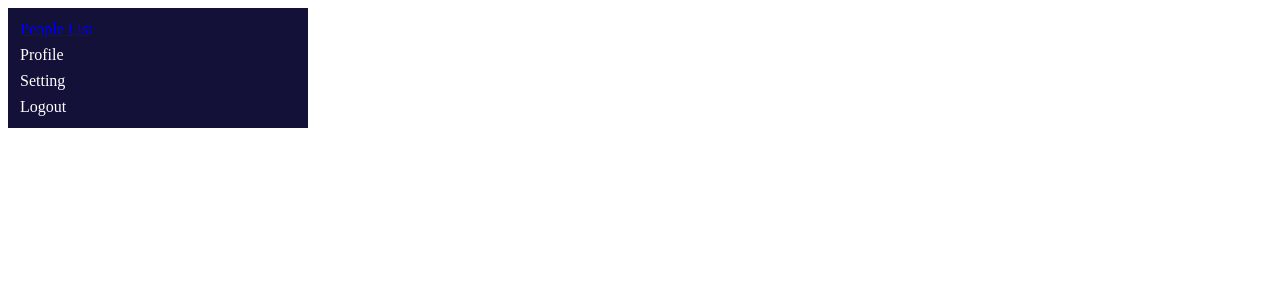
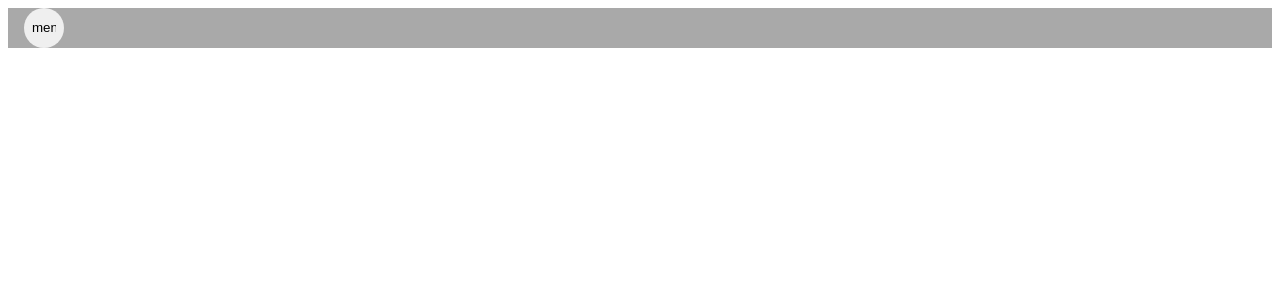
Before and after one commit to sandippote/angular-it, an Angular app: page / in a window 1280 px wide. Shown: the top 300 px of the page. Built offline with nearby package versions, Linux system fonts and the light colour scheme.

Commit message:
6 files modified, 1 added, 1 deleted

```diff
--- a/src/app/app.component.css
+++ /dev/null
@@ -1,3 +0,0 @@
-p {
-  font-family: Lato;
-}
--- a/src/app/app.component.html
+++ b/src/app/app.component.html
@@ -1,11 +1,55 @@
-<div fxLayout="row">
+<!-- <div fxLayout="row">
 
 	<div fxFlex="24">
-		<!-- <router-outlet name="navbar"></router-outlet> -->
 		<app-navbar></app-navbar>
 	</div>
 
 	<div fxFlex>
 		<router-outlet></router-outlet>
 	</div>
+</div> -->
+
+<!-- <mat-sidenav-container>
+  <mat-sidenav>
+    <mat-nav-list>
+
+      <a mat-list-item [routerLink]="'/accounts'"> Accounts </a>
+      <a mat-list-item [routerLink]="'/create-account'"> Create Account </a>
+      <a mat-list-item [routerLink]="'/contacts'"> Contacts </a>
+      <a mat-list-item [routerLink]="'/create-contact'"> Create Contact </a>
+      <a mat-list-item [routerLink]="'/activities'"> Activities </a>
+      <a mat-list-item [routerLink]="'/create-activity'"> Create Activity </a>
+      <a mat-list-item (click)="sidenav.toggle()" href="" mat-list-item>Close</a>
+
+    </mat-nav-list>
+  </mat-sidenav>
+  <mat-sidenav-content>
+    <div style="height: 88vh;">
+
+      <router-outlet></router-outlet>
+    </div>
+  </mat-sidenav-content>
+</mat-sidenav-container> -->
+
+<div id="my-app">
+  <mat-toolbar>
+    <mat-toolbar-row>
+      <button mat-icon-button>
+        <mat-icon>menu</mat-icon>
+      </button>
+
+      <div>
+      </div>
+    </mat-toolbar-row>
+  </mat-toolbar>
+
+  <mat-sidenav-container>
+    <mat-sidenav>
+      dfsfsdfdsf
+    </mat-sidenav>
+
+    <mat-sidenav-content>
+      <router-outlet></router-outlet>
+    </mat-sidenav-content>
+  </mat-sidenav-container>
 </div>
--- /dev/null
+++ b/src/app/app.component.scss
@@ -0,0 +1,9 @@
+// p {
+//   font-family: Lato;
+// }
+
+#my-app {
+  mat-toolbar {
+    background-color: #a9a9a9;
+  }
+}
--- a/src/app/app.component.ts
+++ b/src/app/app.component.ts
@@ -3,7 +3,7 @@ import { Component } from '@angular/core';
 @Component({
   selector: 'my-app',
   templateUrl: './app.component.html',
-  styleUrls: [ './app.component.css' ]
+  styleUrls: [ './app.component.scss' ]
 })
 export class AppComponent  {
   name = 'Angular';
--- a/src/app/navbar/navbar.component.html
+++ b/src/app/navbar/navbar.component.html
@@ -1,6 +1,12 @@
-<nav id="app-navbar" fxFlex="300px" fxLayout="column">
-	<a routerLink="people">People List</a>
-	<a>Profile</a>
-	<a>Setting</a>
-	<a>Logout</a>
-</nav>
+<!-- <nav id="app-navbar" fxFlex="300px" fxLayout="column">
+
+</nav> -->
+
+<!-- <mat-drawer-container class="example-container">
+  <mat-drawer mode="side" opened>
+    <a routerLink="people">People List</a>
+    <a>Profile</a>
+    <a>Setting</a>
+    <a>Logout</a>
+  </mat-drawer>
+</mat-drawer-container> -->
--- a/src/app/navbar/navbar.component.scss
+++ b/src/app/navbar/navbar.component.scss
@@ -2,6 +2,7 @@
   background-color: #131138;
   color: white;
   padding: 8px;
+  height: 100%;
 
   a {
     padding: 4px;
```
Also changed, not shown: package.json (+15 -12 lines), src/app/app.module.ts (+17 -1 lines).
